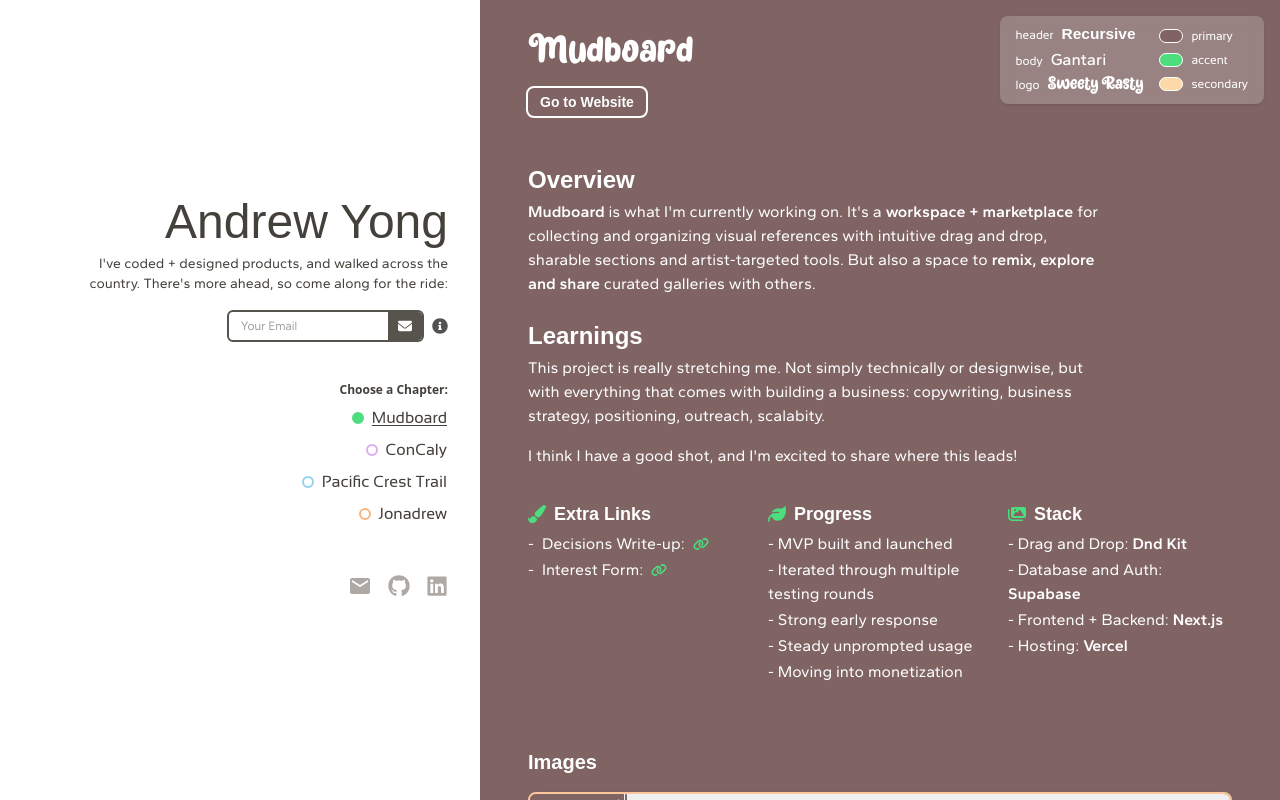
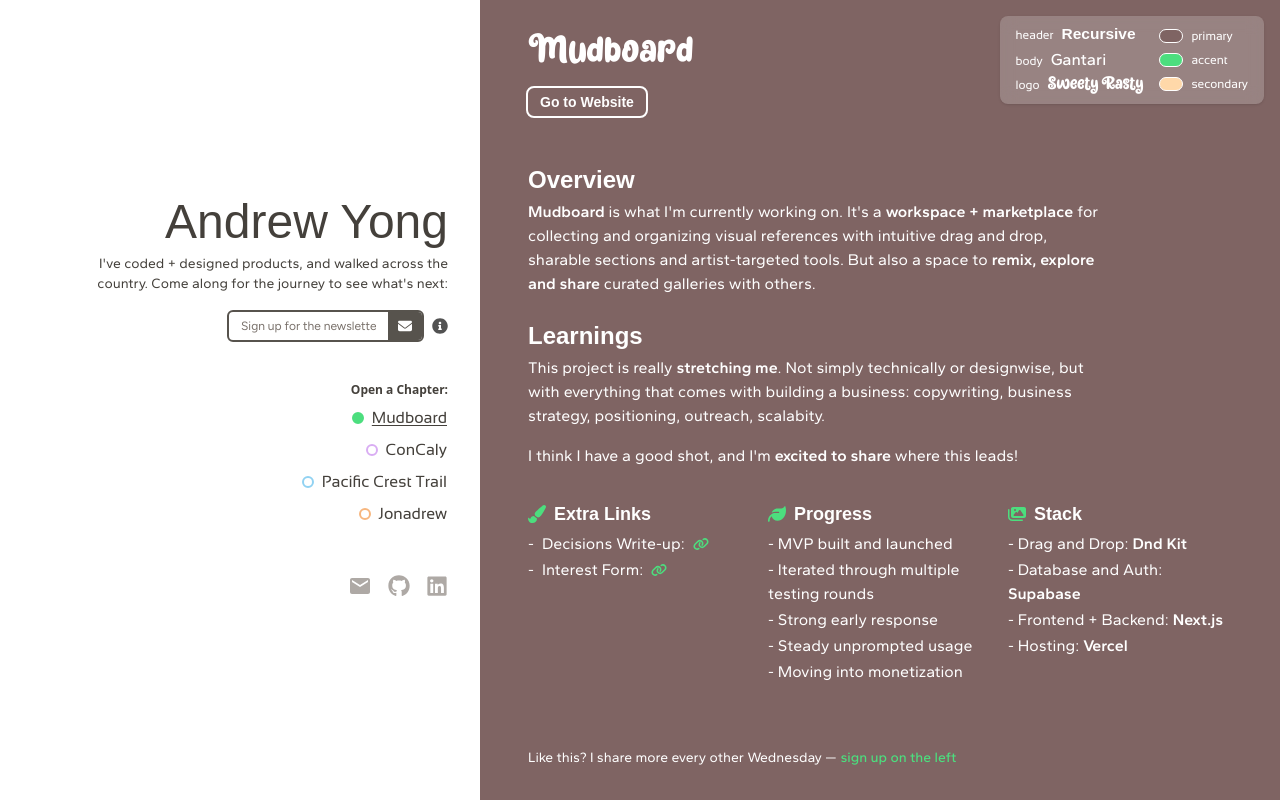
Before and after one commit to andrwyoung/portfolio, a Next.js app: page / in a window 1280 px wide. Both pictures are taken after a click on the element "Mudboard". Built offline with nearby package versions, Linux system fonts and the light colour scheme; a web font is replaced by a local one.

Commit message:
cta polish

```diff
--- a/app/page.tsx
+++ b/app/page.tsx
@@ -62,7 +62,7 @@
           ${active === "pct" ? "text-md leading-tight" : "text-sm"}`}
         >
           I&apos;ve coded + designed products, and walked across the country.
-          There&apos;s more ahead, so come along for the ride:
+          Come along for the journey to see what&apos;s next:
         </p>
 
         <div className="flex gap-2 items-center mb-10">
@@ -74,7 +74,7 @@
         <p
           className={`text-xs mb-2 font-semibold ${active ? "" : "underline"}`}
         >
-          Choose a Chapter:
+          Open a Chapter:
         </p>
         <div
           className={`flex flex-col gap-2 mb-12 -translate-x-[1px] ${
--- a/app/project-preview.tsx
+++ b/app/project-preview.tsx
@@ -92,6 +92,29 @@
           ))}
         </section>
 
+        <div className="mt-4 mb-8 text-sm text-muted max-w-xl flex items-center gap-1">
+          Like this? I share more every other Wednesday —
+          <button
+            type="button"
+            title="Focus on Newsletter Signup Input"
+            onClick={() => {
+              const input = document.getElementById("newsletter-input");
+              if (input) {
+                input.focus();
+                input.scrollIntoView({ behavior: "smooth", block: "center" });
+              }
+            }}
+            className={`cursor-pointer  transition-all
+              duration-200  ${
+                active === "concaly"
+                  ? "text-concaly-secondary-darker"
+                  : style.colors.icon
+              } font-medium`}
+          >
+            sign up on the left
+          </button>
+        </div>
+
         {content.screenshots && content.screenshots.length > 0 && (
           <section>
             <h2
--- a/components/newsletter.tsx
+++ b/components/newsletter.tsx
@@ -85,15 +85,15 @@
         focus-within:ring-2 rounded-md focus-within:ring-stone-300 border-2 border-stone-600"
         >
           <input
+            id="newsletter-input"
             value={email}
             onChange={(e) => {
               setEmail(e.target.value);
               setStatus("idle");
             }}
-            placeholder="Your Email"
+            placeholder="Sign up for the newsletter"
             className={` py-1.5 px-3 text-xs rounded-l-md
-            focus:outline-none     transition-all duration-200
-          `}
+            focus:outline-none transition-all duration-200 placeholder:text-stone-500`}
           />
           <button
             type="submit"
--- a/types/project-writeup.tsx
+++ b/types/project-writeup.tsx
@@ -183,12 +183,16 @@
     why: (
       <>
         <p>
-          This project is really stretching me. Not simply technically or
-          designwise, but with everything that comes with building a business:
-          copywriting, business strategy, positioning, outreach, scalabity.
+          This project is really{" "}
+          <span className="font-semibold">stretching me</span>. Not simply
+          technically or designwise, but with everything that comes with
+          building a business: copywriting, business strategy, positioning,
+          outreach, scalabity.
         </p>
         <p className="mt-4">
-          I think I have a good shot, and I'm excited to share where this leads!
+          I think I have a good shot, and I'm{" "}
+          <span className="font-semibold">excited to share</span> where this
+          leads!
         </p>
       </>
     ),
```
